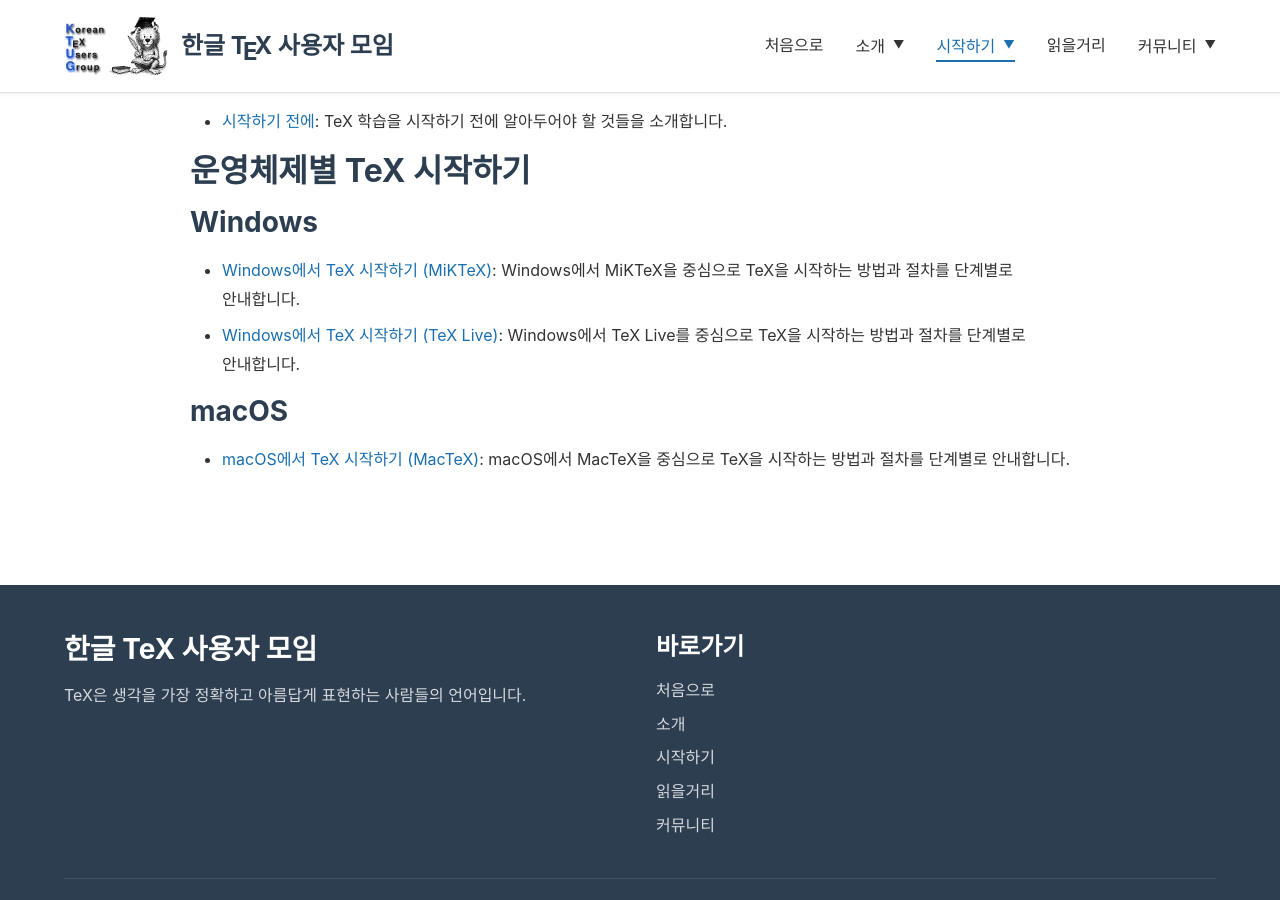
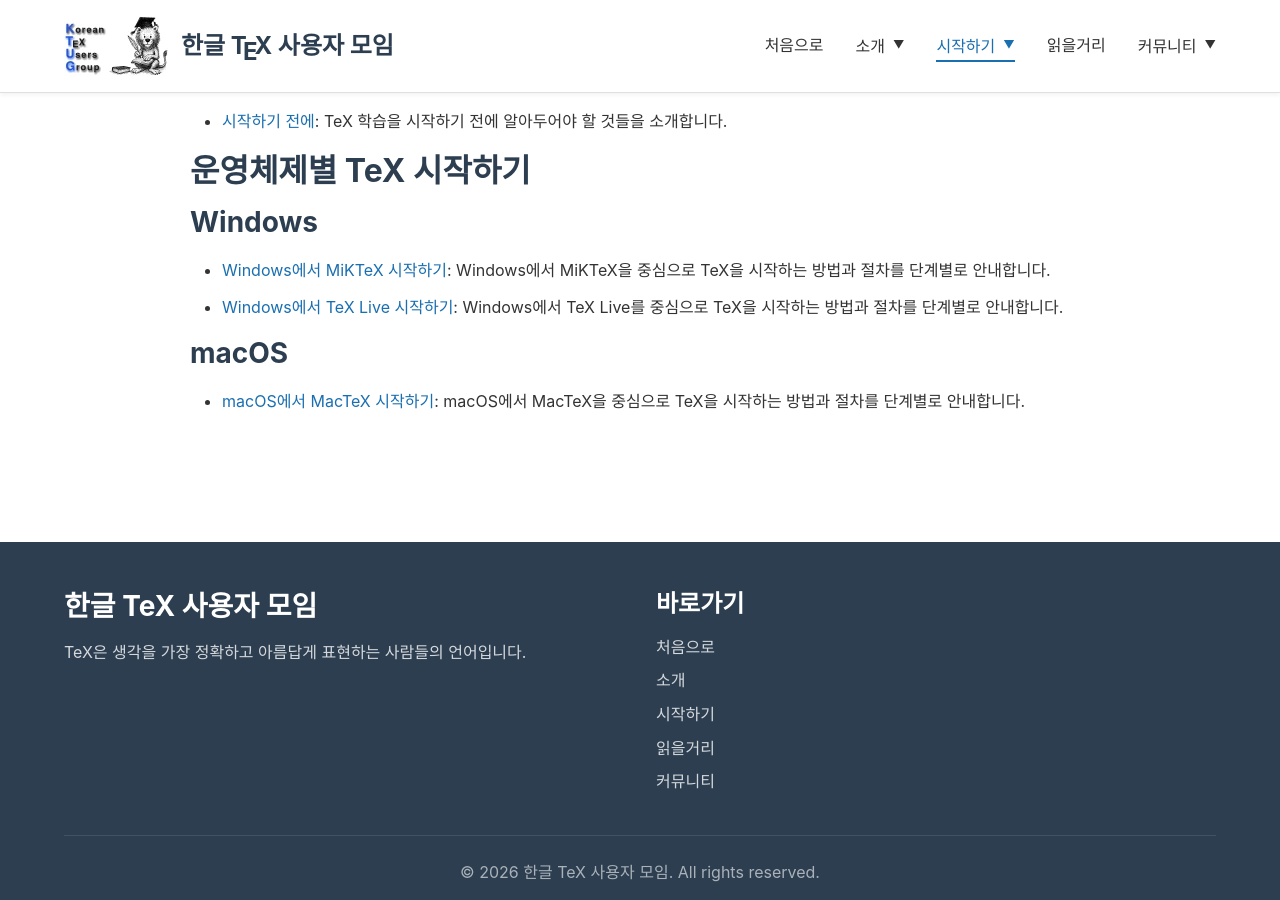
Before and after one commit to KoreanTUG/ktug-main-site, a Jekyll site: the page built from _getting_started/00-overview.md, in a window 1280 px wide and 900 px high, scrolled down 315 px. Built offline with Jekyll 4.4.1, drawn with Linux system fonts in a browser that asks for light colours.

Commit message:
튜토리얼 제목과 메뉴 이름을 'OS에서 배포판 시작하기'로 통일
Co-Authored-By: Claude Opus 5.5 <noreply@anthropic.com>

```diff
--- a/_data/navigation.yml
+++ b/_data/navigation.yml
@@ -14,11 +14,11 @@
   submenu:
     - name: 시작하기 전에
       link: /getting-started/before-you-start/
-    - name: Windows에서 TeX 시작하기 (MiKTeX)
+    - name: Windows에서 MiKTeX 시작하기
       link: /getting-started/windows-miktex/
-    - name: Windows에서 TeX 시작하기 (TeX Live)
+    - name: Windows에서 TeX Live 시작하기
       link: /getting-started/windows-texlive/
-    - name: macOS에서 TeX 시작하기 (MacTeX)
+    - name: macOS에서 MacTeX 시작하기
       link: /getting-started/macos-mactex/
 - name: 읽을거리
   link: /readings/
--- a/_getting_started/00-overview.md
+++ b/_getting_started/00-overview.md
@@ -15,9 +15,9 @@ KTUG에서 제공하는 TeX 시작하기의 구성은 다음과 같습니다.
 ## 운영체제별 TeX 시작하기
 ### Windows
 
-- <a href="{{ '/getting-started/windows-miktex/' | relative_url }}">Windows에서 TeX 시작하기 (MiKTeX)</a>: Windows에서 MiKTeX을 중심으로 TeX을 시작하는 방법과 절차를 단계별로 안내합니다.
-- <a href="{{ '/getting-started/windows-texlive/' | relative_url }}">Windows에서 TeX 시작하기 (TeX Live)</a>: Windows에서 TeX Live를 중심으로 TeX을 시작하는 방법과 절차를 단계별로 안내합니다.
+- <a href="{{ '/getting-started/windows-miktex/' | relative_url }}">Windows에서 MiKTeX 시작하기</a>: Windows에서 MiKTeX을 중심으로 TeX을 시작하는 방법과 절차를 단계별로 안내합니다.
+- <a href="{{ '/getting-started/windows-texlive/' | relative_url }}">Windows에서 TeX Live 시작하기</a>: Windows에서 TeX Live를 중심으로 TeX을 시작하는 방법과 절차를 단계별로 안내합니다.
 
 ### macOS
 
-- <a href="{{ '/getting-started/macos-mactex/' | relative_url }}">macOS에서 TeX 시작하기 (MacTeX)</a>: macOS에서 MacTeX을 중심으로 TeX을 시작하는 방법과 절차를 단계별로 안내합니다.
+- <a href="{{ '/getting-started/macos-mactex/' | relative_url }}">macOS에서 MacTeX 시작하기</a>: macOS에서 MacTeX을 중심으로 TeX을 시작하는 방법과 절차를 단계별로 안내합니다.
```
Also changed, not shown: _getting_started/02-windows-miktex/00-overview.md (+1 -1 lines), _getting_started/03-windows-texlive/00-overview.md (+1 -1 lines), _getting_started/04-macos-mactex/00-overview.md (+1 -1 lines).
